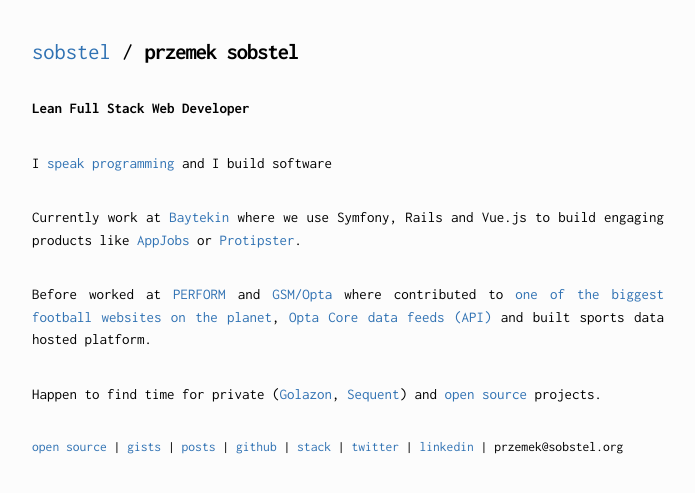
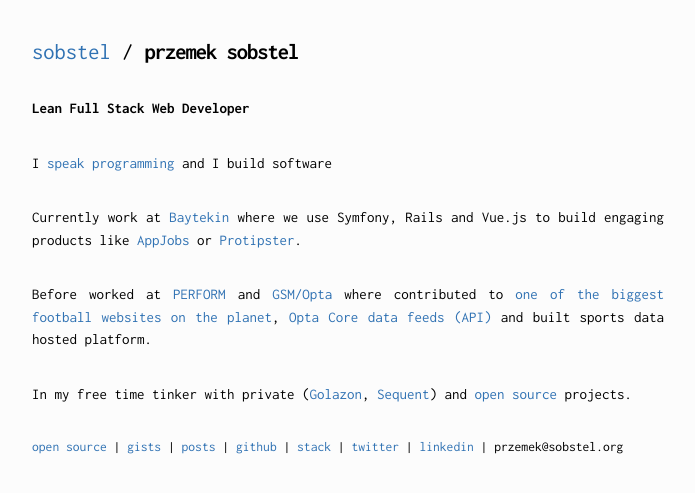
Before and after one commit to sobstel/sobstel.github.com, a Jekyll site: the page built from index.html, in a window 1280 px wide. Shown: the top 493 px of the page, without its empty margins (292-987 px from the left). Built offline with Jekyll 4.4.1, drawn with Linux system fonts in a browser that asks for light colours.

Commit message:
cosmetic text changes

```diff
--- a/index.html
+++ b/index.html
@@ -25,7 +25,7 @@
 </p>
 
 <p>
-  Happen to find time for private
+  In my free time tinker with private
   (<a href="http://www.golazon.com/">Golazon</a>, <a href="https://github.com/sobstel/sequent">Sequent</a>)
   and <a href="/open-source/">open source</a> projects.
 </p>
```
